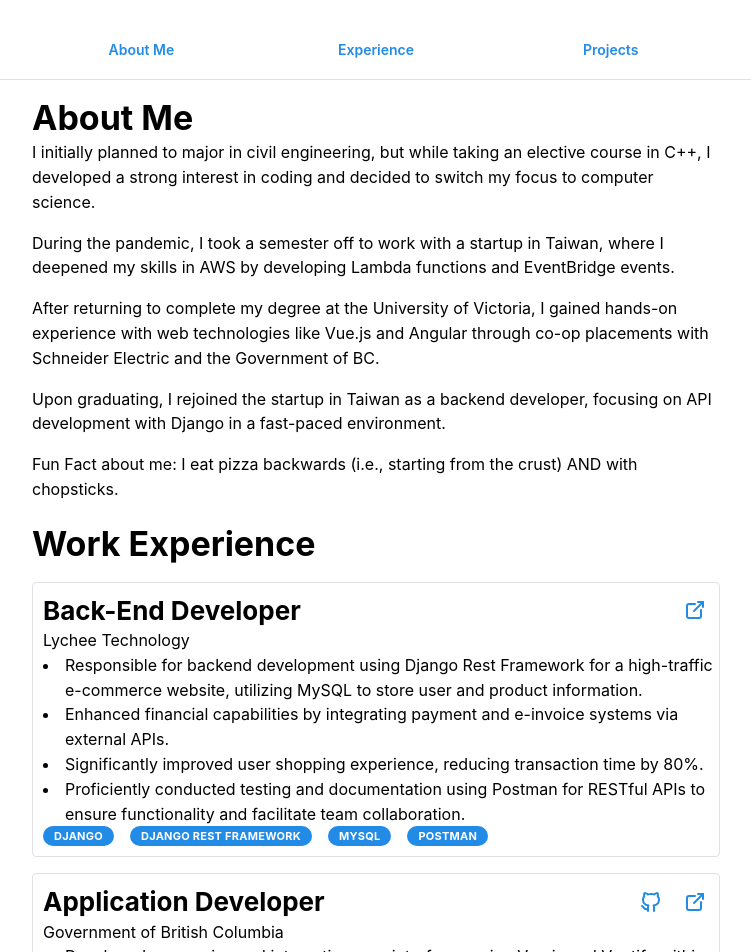
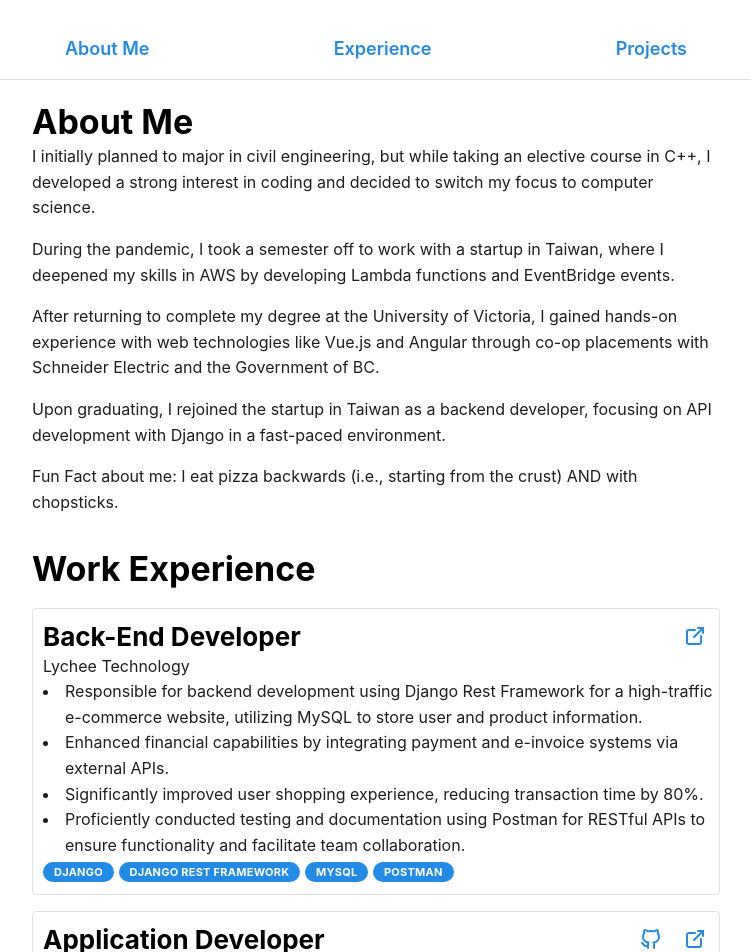
Before and after one commit to garyfan1/my_first_react, a React (Vite) app: page / in a window 1280 px wide. Shown: the top 952 px of the page, without its empty margins (264-1015 px from the left). Built offline with nearby package versions, Linux system fonts and the light colour scheme.

Commit message:
fix header style

```diff
--- a/src/App.tsx
+++ b/src/App.tsx
@@ -1,4 +1,4 @@
-import { AppShell, Button, Container, Group, Space } from "@mantine/core";
+import { AppShell, Button, Container, Group, Space, Title, Text, ListItem } from "@mantine/core";
 
 import "@mantine/core/styles.css";
 
@@ -6,11 +6,27 @@ import { MantineProvider, createTheme } from "@mantine/core";
 import AboutMe from "./sections/aboutMe";
 import Experience from "./sections/experience";
 import Projects from "./sections/projects";
+import MyHeader from "./header";
 import { useScrollIntoView } from "@mantine/hooks";
 
 function App() {
   const theme = createTheme({
     /** Put your mantine theme override here */
+    lineHeights: {
+      "md": "1.6",
+    },
+    components: {
+      Text: Text.extend({
+        defaultProps: {
+          c: "#1E1E1E"
+        }
+      }),
+      ListItem: ListItem.extend({
+        defaultProps: {
+          c: "#1E1E1E"
+        }
+      }),
+    },
   });
 
   const { scrollIntoView: scrollAboutMeItoView, targetRef: aboutMeRef } =
@@ -32,29 +48,22 @@ function App() {
 
   return (
     <MantineProvider theme={theme}>
-      <AppShell header={{ height: 80 }} padding="md">
+      <AppShell header={{ height: 80 }} padding="lg">
+
         <AppShell.Header p="xl">
-        <Container size="sm">
-          <Group grow justify="center">
-            <Button onClick={scrollToAboutMe} variant="transparent">
-              About Me
-            </Button>
-            <Button onClick={scrollToExperience} variant="transparent">
-              Experience
-            </Button>
-            <Button onClick={scrollToProjects} variant="transparent">
-              Projects
-            </Button>
-          </Group>
-          </Container>
+          <MyHeader
+            scrollToAboutMe={scrollToAboutMe}
+            scrollToExperience={scrollToExperience}
+            scrollToProjects={scrollToProjects}
+          />
         </AppShell.Header>
 
         <AppShell.Main>
           <Container size="sm">
             <AboutMe ref={aboutMeRef} />
-            <Space h={20}/>
+            <Space h={32} />
             <Experience ref={experieceRef} />
-            <Space h={20}/>
+            <Space h={32} />
             <Projects ref={projectsRef} />
           </Container>
         </AppShell.Main>
--- /dev/null
+++ b/src/header.tsx
@@ -0,0 +1,22 @@
+import { Container, Group, Button } from "@mantine/core";
+
+const MyHeader = ({ ...props }) => {
+  const { scrollToAboutMe, scrollToExperience, scrollToProjects } = props;
+  return (
+    <Container size="sm">
+      <Group px={20} justify="space-between">
+        <Button size="compact-lg" onClick={scrollToAboutMe} variant="transparent">
+          About Me
+        </Button>
+        <Button size="compact-lg" onClick={scrollToExperience} variant="transparent">
+          Experience
+        </Button>
+        <Button size="compact-lg" onClick={scrollToProjects} variant="transparent">
+          Projects
+        </Button>
+      </Group>
+    </Container>
+  );
+};
+
+export default MyHeader;
--- a/src/sections/experience.tsx
+++ b/src/sections/experience.tsx
@@ -30,7 +30,6 @@ const Experience = forwardRef<HTMLHeadingElement>((_, experienceRef) => {
           </ActionIcon>
         </Group>
         <Text>Lychee Technology</Text>
-
         <List>
           <List.Item>
             Responsible for backend development using Django Rest Framework for
@@ -50,11 +49,9 @@ const Experience = forwardRef<HTMLHeadingElement>((_, experienceRef) => {
             RESTful APIs to ensure functionality and facilitate team
             collaboration.
           </List.Item>
-          <Group>
-            <Badge>Django</Badge> <Badge>Django Rest Framework</Badge>
-            <Badge>MySQL</Badge> <Badge>Postman</Badge>
-          </Group>
         </List>
+        <Badge>Django</Badge> <Badge>Django Rest Framework</Badge>{" "}
+        <Badge>MySQL</Badge> <Badge>Postman</Badge>
       </MyPaper>
 
       <MyPaper>
@@ -95,23 +92,22 @@ const Experience = forwardRef<HTMLHeadingElement>((_, experienceRef) => {
             Utilized Git for version control, ensuring efficient cooperation,
             code management, and seamless code deployments.
           </List.Item>
-          <Group>
-            <Badge>Vue.js</Badge> <Badge>Vuetify</Badge>
-          </Group>
         </List>
+        <Badge>Vue.js</Badge> <Badge>Vuetify</Badge>
       </MyPaper>
 
       <MyPaper>
         <Title order={2}>Software Designer</Title>
         <Text>Schneider Electric</Text>
+
         <List>
           <List.Item>
             Migrated an AngularJS codebase to latest the Angular, optimizing
             performance, enhancing security, and ensuring code scalability for a
             large-scale application.
           </List.Item>
-          <Badge>Angular</Badge>
         </List>
+        <Badge>Angular</Badge>
       </MyPaper>
     </Stack>
   );
```
Also changed, not shown: src/content.tsx (deleted, +0 -34 lines).
